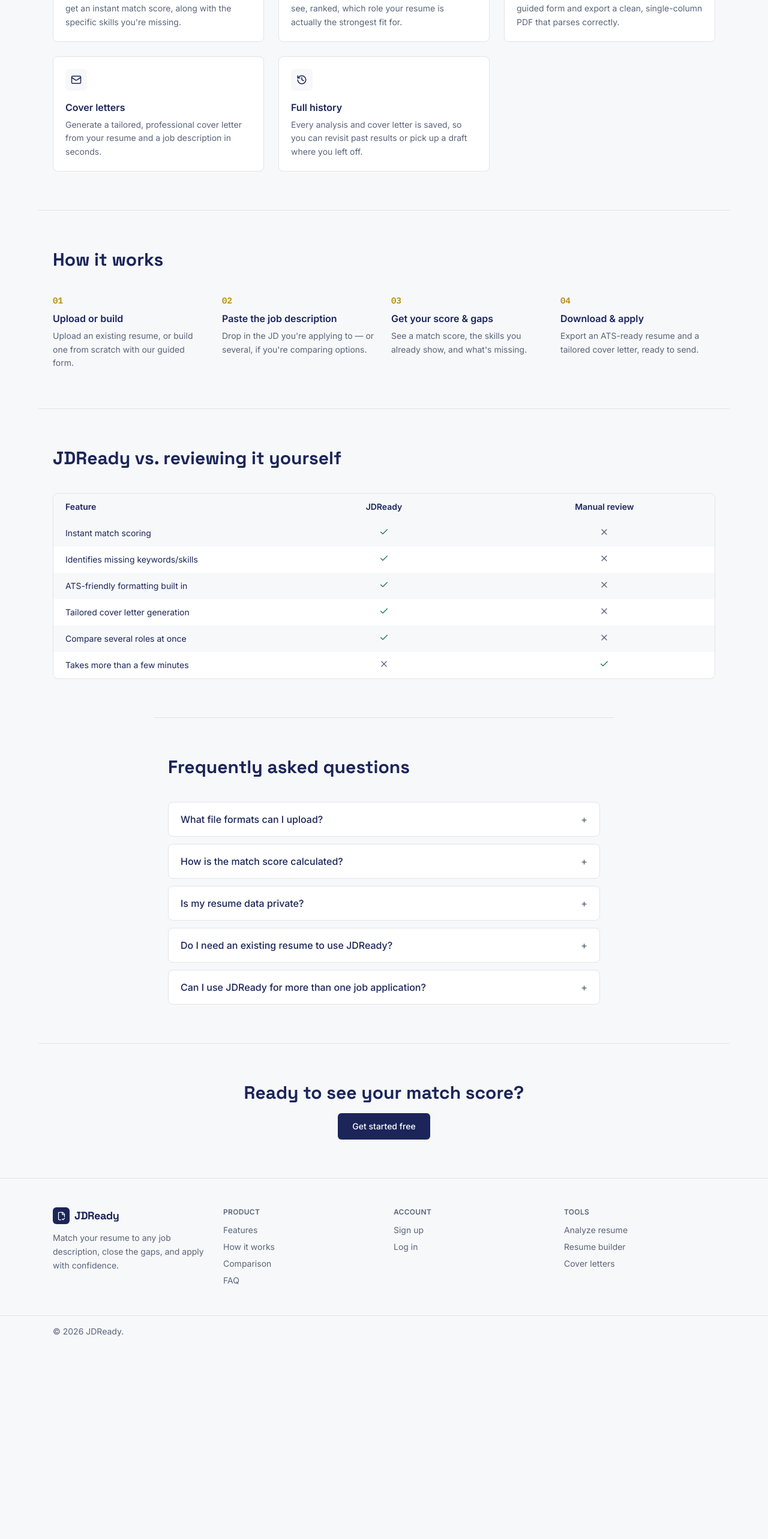
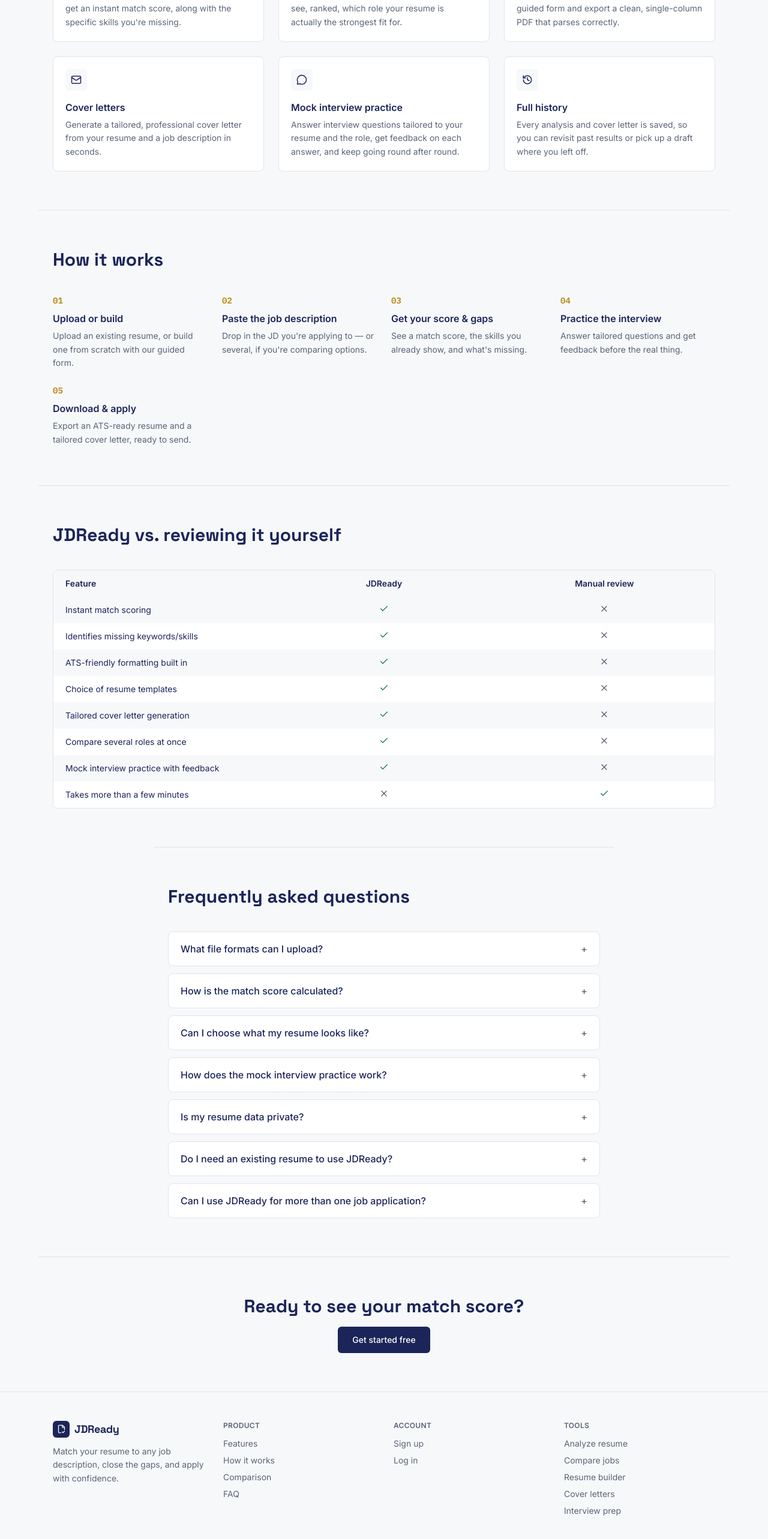
Before and after one commit to 1khushibarnwal/jd-ready, a Next.js app: page / in a window 1280 px wide. Shown: the part 878-3444 px from the top of the page at 60% size. Before the commit the page ends 3124 px from the top, so only its background shows below. Built offline with nearby package versions, Linux system fonts and the light colour scheme; no server answers.

Commit message:
Landing page updated

```diff
--- a/src/app/page.js
+++ b/src/app/page.js
@@ -8,6 +8,7 @@ import {
   History,
   Check,
   X,
+  MessageCircle,
 } from "lucide-react";
 import { auth } from "@/auth";
 import LandingUserMenu from "@/components/LandingUserMenu";
@@ -40,6 +41,12 @@ const features = [
       "Generate a tailored, professional cover letter from your resume and a job description in seconds.",
   },
   {
+    icon: MessageCircle,
+    title: "Mock interview practice",
+    description:
+      "Answer interview questions tailored to your resume and the role, get feedback on each answer, and keep going round after round.",
+  },
+  {
     icon: History,
     title: "Full history",
     description:
@@ -64,6 +71,11 @@ const steps = [
       "See a match score, the skills you already show, and what's missing.",
   },
   {
+    title: "Practice the interview",
+    description:
+      "Answer tailored questions and get feedback before the real thing.",
+  },
+  {
     title: "Download & apply",
     description:
       "Export an ATS-ready resume and a tailored cover letter, ready to send.",
@@ -74,8 +86,14 @@ const comparisonRows = [
   { label: "Instant match scoring", jdready: true, manual: false },
   { label: "Identifies missing keywords/skills", jdready: true, manual: false },
   { label: "ATS-friendly formatting built in", jdready: true, manual: false },
+  { label: "Choice of resume templates", jdready: true, manual: false },
   { label: "Tailored cover letter generation", jdready: true, manual: false },
   { label: "Compare several roles at once", jdready: true, manual: false },
+  {
+    label: "Mock interview practice with feedback",
+    jdready: true,
+    manual: false,
+  },
   { label: "Takes more than a few minutes", jdready: false, manual: true },
 ];
 
@@ -87,6 +105,14 @@ const faqs = [
   {
     q: "How is the match score calculated?",
     a: "An AI model compares your resume's actual content against the job description and scores the overlap. It's a guide to help you improve your resume — not a guarantee of interview outcomes.",
+  },
+  {
+    q: "Can I choose what my resume looks like?",
+    a: "Yes — the resume builder offers multiple templates (Minimal, Modern, Compact). All of them keep a single-column layout so they stay reliably ATS-parseable; only the styling differs.",
+  },
+  {
+    q: "How does the mock interview practice work?",
+    a: "JDReady generates interview questions tailored to your resume and a job description, mixing behavioral and technical questions. Answer them one at a time and get feedback with a score, strengths, and suggestions — and you can keep going for as many rounds as you'd like.",
   },
   {
     q: "Is my resume data private?",
@@ -343,7 +369,7 @@ export default async function Home() {
       </section>
 
       {/* Footer */}
-      <Footer />
+      <Footer session={session} />
     </div>
   );
 }
--- a/src/components/Footer.js
+++ b/src/components/Footer.js
@@ -1,8 +1,9 @@
 import Link from "next/link";
 import { FileCheck2 } from "lucide-react";
 
-export default function Footer() {
+export default function Footer({ session }) {
   return (
+    <>
       <footer className="border-t border-border">
         <div className="max-w-6xl mx-auto px-4 sm:px-6 py-12 grid sm:grid-cols-2 md:grid-cols-4 gap-8">
           <div className="md:col-span-1 sm:col-span-2">
@@ -15,8 +16,8 @@ export default function Footer() {
               </span>
             </div>
             <p className="text-sm text-ink-secondary max-w-xs leading-relaxed">
-            Match your resume to any job description, close the gaps, and apply
-            with confidence.
+              Match your resume to any job description, close the gaps, and
+              apply with confidence.
             </p>
           </div>
 
@@ -26,7 +27,10 @@ export default function Footer() {
             </h4>
             <ul className="space-y-2 text-sm">
               <li>
-              <a href="#features" className="text-ink-secondary hover:text-ink">
+                <a
+                  href="#features"
+                  className="text-ink-secondary hover:text-ink"
+                >
                   Features
                 </a>
               </li>
@@ -39,7 +43,10 @@ export default function Footer() {
                 </a>
               </li>
               <li>
-              <a href="#compare" className="text-ink-secondary hover:text-ink">
+                <a
+                  href="#compare"
+                  className="text-ink-secondary hover:text-ink"
+                >
                   Comparison
                 </a>
               </li>
@@ -56,6 +63,27 @@ export default function Footer() {
               Account
             </h4>
             <ul className="space-y-2 text-sm">
+              {session ? (
+                <>
+                  <li>
+                    <Link
+                      href="/dashboard"
+                      className="text-ink-secondary hover:text-ink"
+                    >
+                      Dashboard
+                    </Link>
+                  </li>
+                  <li>
+                    <Link
+                      href="/account"
+                      className="text-ink-secondary hover:text-ink"
+                    >
+                      Account settings
+                    </Link>
+                  </li>
+                </>
+              ) : (
+                <>
                   <li>
                     <Link
                       href="/signup"
@@ -65,10 +93,15 @@ export default function Footer() {
                     </Link>
                   </li>
                   <li>
-              <Link href="/login" className="text-ink-secondary hover:text-ink">
+                    <Link
+                      href="/login"
+                      className="text-ink-secondary hover:text-ink"
+                    >
                       Log in
                     </Link>
                   </li>
+                </>
+              )}
             </ul>
           </div>
 
@@ -87,6 +120,14 @@ export default function Footer() {
               </li>
               <li>
                 <Link
+                  href="/compare"
+                  className="text-ink-secondary hover:text-ink"
+                >
+                  Compare jobs
+                </Link>
+              </li>
+              <li>
+                <Link
                   href="/builder"
                   className="text-ink-secondary hover:text-ink"
                 >
@@ -101,6 +142,14 @@ export default function Footer() {
                   Cover letters
                 </Link>
               </li>
+              <li>
+                <Link
+                  href="/interview-prep"
+                  className="text-ink-secondary hover:text-ink"
+                >
+                  Interview prep
+                </Link>
+              </li>
             </ul>
           </div>
         </div>
@@ -110,5 +159,6 @@ export default function Footer() {
           </div>
         </div>
       </footer>
+    </>
   );
 }
```
Lines whose indentation alone changed are shown as unchanged.
